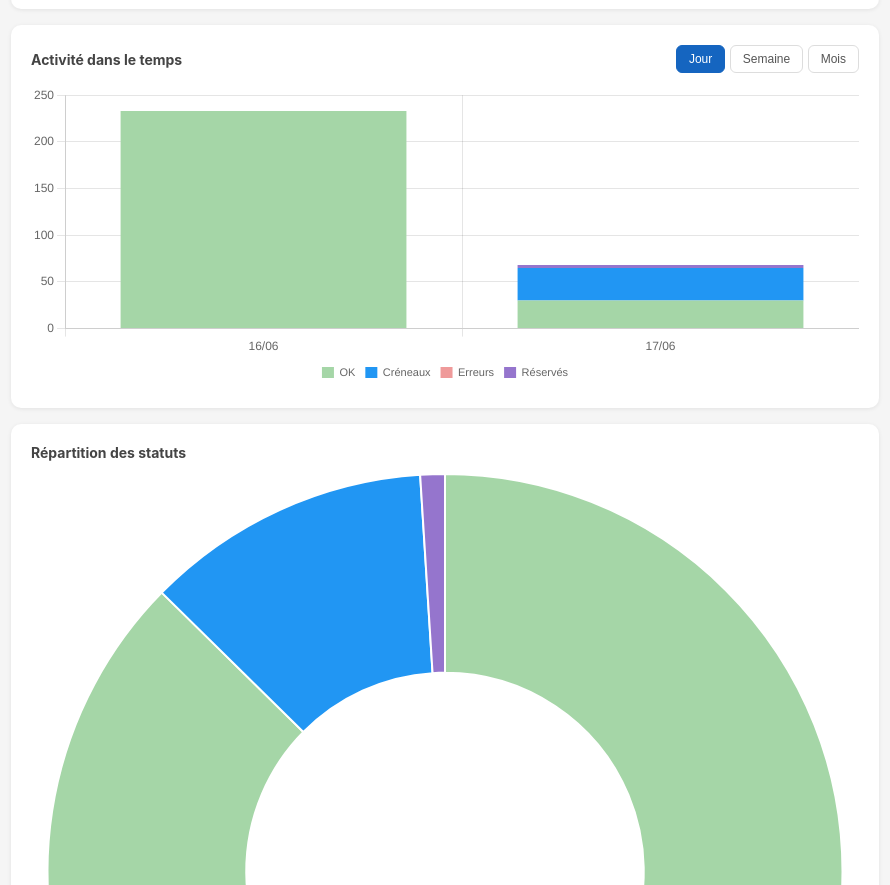
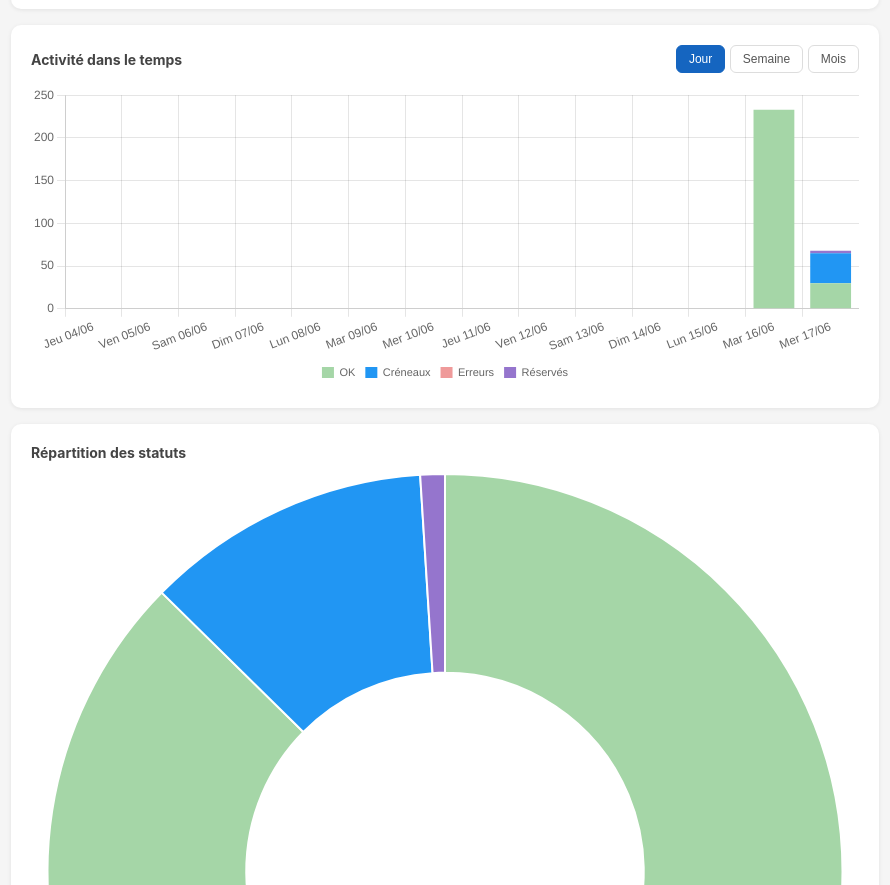
Before and after one commit to jeffreybest22/econsular-monitor, a website: page docs/index.html in a window 1280 px wide. Shown: the part 2313-3198 px from the top of the page, without its empty margins (195-1085 px from the left). Drawn offline with nearby package versions, Linux system fonts and the light colour scheme.

Commit message:
fix: charts show continuous date range with weekday names (empty days included)

```diff
--- a/docs/index.html
+++ b/docs/index.html
@@ -313,43 +313,51 @@ function setPeriod(p) {
   renderCharts();
 }
 
-// Regroupe les checks par jour / semaine / mois
+// Génère une plage CONTINUE (jours/semaines/mois vides inclus) puis remplit avec les données
 function bucketize(period) {
-  const buckets = new Map(); // key -> {label, ok, slots, error, booked, order}
-  const ensure = (key, label, order) => {
-    if (!buckets.has(key)) buckets.set(key, { label, ok:0, slots:0, error:0, booked:0, order });
-    return buckets.get(key);
-  };
+  const WD = ['Dim','Lun','Mar','Mer','Jeu','Ven','Sam'];
+  const buckets = new Map(); // key -> {label, ok, slots, error, booked}
+  const now = new Date();
 
+  const mkDayKey   = d => d.toISOString().substring(0,10);
+  const mkMonthKey = d => d.toISOString().substring(0,7);
+  const mondayOf   = d => { const t = new Date(Date.UTC(d.getUTCFullYear(), d.getUTCMonth(), d.getUTCDate())); const w=(t.getUTCDay()+6)%7; t.setUTCDate(t.getUTCDate()-w); return t; };
+
+  // 1) Créer les buckets vides sur une plage continue
+  if (period === 'day') {
+    for (let i = 13; i >= 0; i--) {
+      const d = new Date(now); d.setUTCDate(now.getUTCDate() - i);
+      const key = mkDayKey(d);
+      buckets.set(key, { label: `${WD[d.getUTCDay()]} ${d.getUTCDate().toString().padStart(2,'0')}/${(d.getUTCMonth()+1).toString().padStart(2,'0')}`, ok:0, slots:0, error:0, booked:0 });
+    }
+  } else if (period === 'week') {
+    const base = mondayOf(now);
+    for (let i = 11; i >= 0; i--) {
+      const d = new Date(base); d.setUTCDate(base.getUTCDate() - i*7);
+      const key = mkDayKey(d);
+      buckets.set(key, { label: 'Sem. ' + `${d.getUTCDate().toString().padStart(2,'0')}/${(d.getUTCMonth()+1).toString().padStart(2,'0')}`, ok:0, slots:0, error:0, booked:0 });
+    }
+  } else { // month
+    for (let i = 11; i >= 0; i--) {
+      const d = new Date(Date.UTC(now.getUTCFullYear(), now.getUTCMonth() - i, 1));
+      const key = mkMonthKey(d);
+      buckets.set(key, { label: d.toLocaleDateString('fr-FR', { month:'short', year:'2-digit' }), ok:0, slots:0, error:0, booked:0 });
+    }
+  }
+
+  // 2) Remplir avec les données
   for (const c of allChecks) {
     if (!c.ts) continue;
     const d = new Date(c.ts);
-    let key, label, order;
-    if (period === 'day') {
-      key = c.ts.substring(0,10);
-      label = d.toLocaleDateString('fr-FR', { day:'2-digit', month:'2-digit', timeZone:'America/Port-au-Prince' });
-      order = key;
-    } else if (period === 'week') {
-      // semaine ISO (lundi)
-      const t = new Date(Date.UTC(d.getUTCFullYear(), d.getUTCMonth(), d.getUTCDate()));
-      const day = (t.getUTCDay() + 6) % 7; t.setUTCDate(t.getUTCDate() - day);
-      key = t.toISOString().substring(0,10);
-      label = 'Sem. ' + t.toLocaleDateString('fr-FR', { day:'2-digit', month:'2-digit' });
-      order = key;
-    } else { // month
-      key = c.ts.substring(0,7);
-      label = d.toLocaleDateString('fr-FR', { month:'short', year:'2-digit', timeZone:'America/Port-au-Prince' });
-      order = key;
-    }
-    const b = ensure(key, label, order);
-    b[c.status] = (b[c.status] || 0) + 1;
+    let key;
+    if (period === 'day')        key = mkDayKey(d);
+    else if (period === 'week')  key = mkDayKey(mondayOf(d));
+    else                         key = mkMonthKey(d);
+    const b = buckets.get(key);
+    if (b) b[c.status] = (b[c.status] || 0) + 1;
   }
 
-  let arr = [...buckets.values()].sort((a,b) => a.order < b.order ? -1 : 1);
-  // Limiter : 14 jours / 12 semaines / 12 mois max
-  const limit = period === 'day' ? 14 : 12;
-  if (arr.length > limit) arr = arr.slice(arr.length - limit);
-  return arr;
+  return [...buckets.values()];
 }
 
 function renderCharts() {
```
